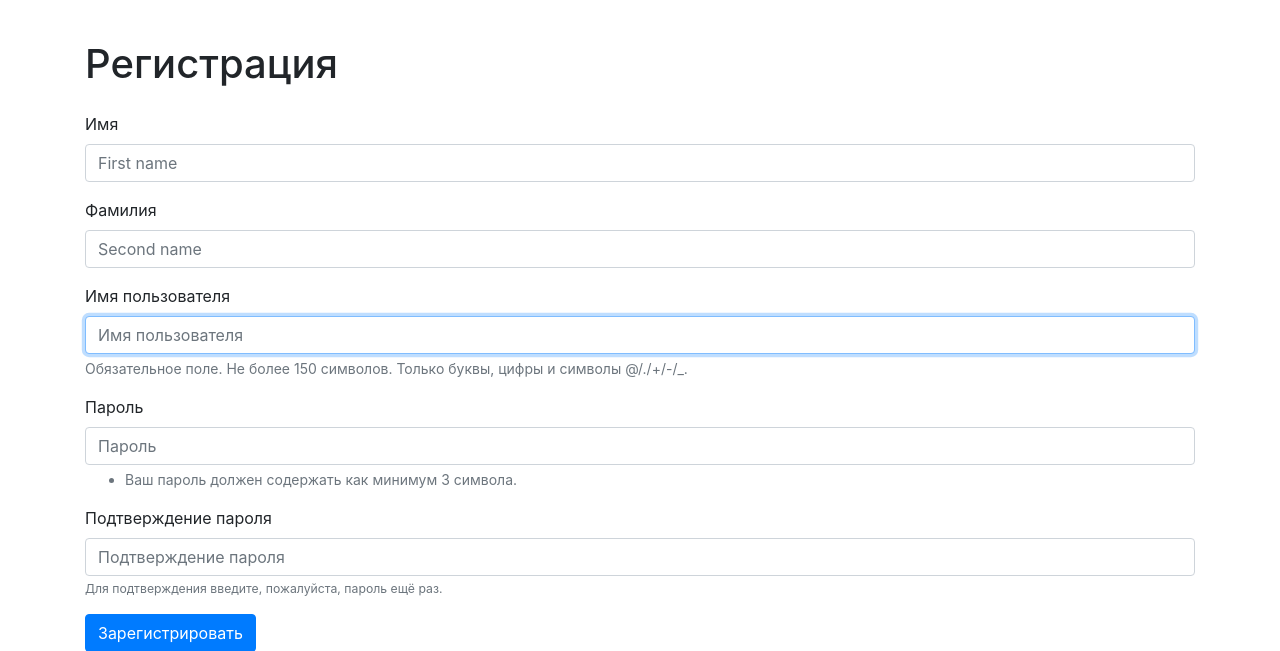
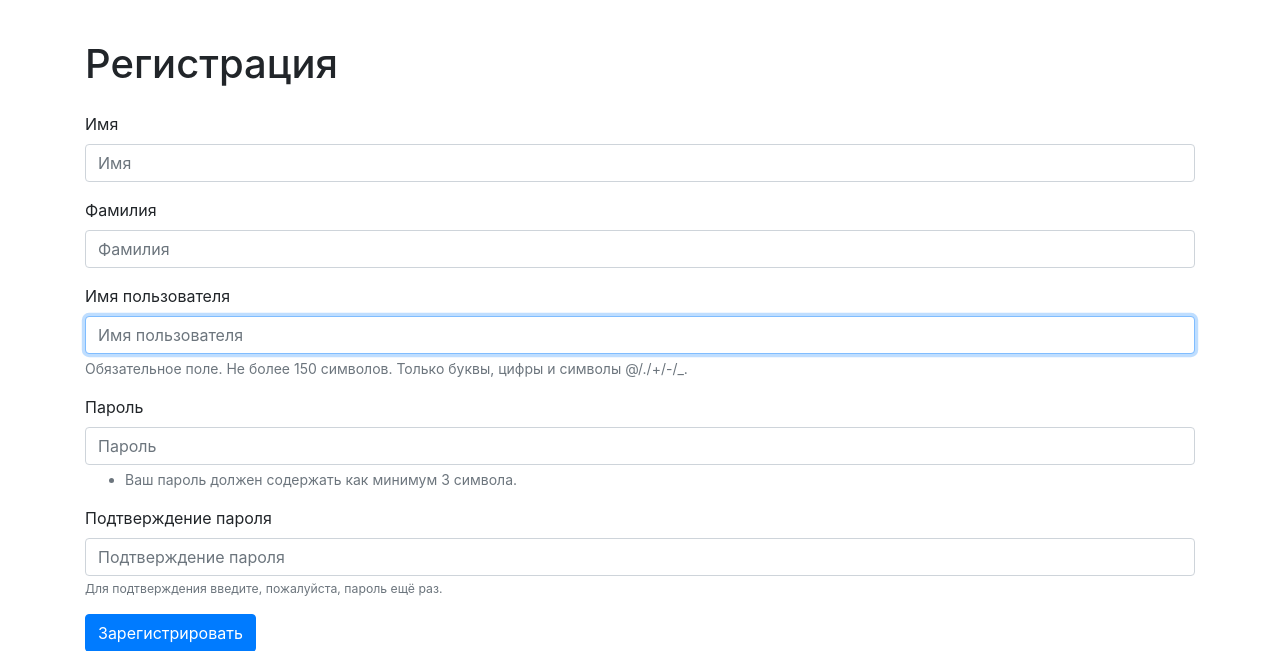
Before and after one commit to Timo4ey/python-project-52, a Django app: page /users/create/ in a window 1280 px wide. Shown: the part 56-707 px from the top of the page. Run offline with Django 4.2, Linux system fonts and the light colour scheme; some libraries are stand-ins or nearby versions.

Commit message:
[fix] add some translates

```diff
--- a/task_manager/users/forms.py
+++ b/task_manager/users/forms.py
@@ -11,11 +11,11 @@ class SignUpForm(UserCreationForm):
 
     first_name = forms.CharField(label=_('Имя'), max_length=150,
                                  widget=forms.TextInput(
-                                 attrs={'class': 'form-control', 'placeholder': 'First name'}))
+                                 attrs={'class': 'form-control', 'placeholder': _('Имя')}))
 
     last_name = forms.CharField(label=_('Фамилия'), max_length=150,
                                 widget=forms.TextInput(
-                                attrs={'class': 'form-control', 'placeholder': 'Second name'}))
+                                attrs={'class': 'form-control', 'placeholder': _('Фамилия')}))
 
     # username_help_text = _("Обязательное поле. Не более 150 символов. Только буквы, цифры и символы @/./+/-/_.")
 
@@ -69,18 +69,18 @@ class UpdateForm(UserChangeForm):
     # form =
     first_name = forms.CharField(label=_('Имя'), max_length=150,
                                  widget=forms.TextInput(
-                                 attrs={'class': 'form-control', 'placeholder': 'First name'}))
+                                 attrs={'class': 'form-control', 'placeholder': _('Имя')}))
 
     last_name = forms.CharField(label=_('Фамилия'), max_length=150,
                                 widget=forms.TextInput(
-                                attrs={'class': 'form-control', 'placeholder': 'Second name'}))
+                                attrs={'class': 'form-control', 'placeholder': _('Фамилия')}))
 
-    username_help_text = _("Обязательное поле. Не более 150 символов.\
-                            Только буквы, цифры и символы @/./+/-/_.")
-    password1 = forms.CharField(label="Password", widget=forms.PasswordInput(
-                                attrs={'class': 'form-control', 'placeholder': 'Second name'}),)
-    password2 = forms.CharField(label="Password", widget=forms.PasswordInput(
-                                attrs={'class': 'form-control', 'placeholder': 'Second name'}),)
+    # username_help_text = _("Обязательное поле. Не более 150 символов.\
+    #                         Только буквы, цифры и символы @/./+/-/_.")
+    password1 = forms.CharField(label=_('Пароль', widget=forms.PasswordInput(
+                                attrs={'class': 'form-control', 'placeholder': _('Пароль')})))
+    password2 = forms.CharField(label=_('Подтверждение пароля'), widget=forms.PasswordInput(
+                                attrs={'class': 'form-control', 'placeholder': _('Подтверждение пароля')}))
 
     class Meta:
         model = User
@@ -95,7 +95,7 @@ class UpdateForm(UserChangeForm):
                                                      })
         self.fields['username'].validators = [MaxLengthValidator]
         self.fields['username'].label = _('Имя пользователя')
-        self.fields['username'].help_text = self.username_help_text
+        # self.fields['username'].help_text = self.username_help_text
 
         self.fields['password1'].widget.attrs.update({"class": 'form-control',
                                                       "placeholder": _('Пароль'),
--- a/task_manager/users/templates/users/create.html
+++ b/task_manager/users/templates/users/create.html
@@ -2,7 +2,7 @@
     {% load i18n %}
     {% block content %}
     {% load user_extras %}
-    <h1 class="my-4"> {% trans "Регистрация" %}</h1>
+    <h1 class="my-4">{% trans "Регистрация" %}</h1>
 
         <form action="{% url 'create' %}" method="post">
 
@@ -25,7 +25,7 @@
 
             <!--last_name-->
          <div class="form-group">
-                <label for="{{ form.second_name.auto_id }}">{{ form.last_name.label }}</label>
+                <label for="{{ form.last_name.auto_id }}">{{ form.last_name.label }}</label>
                 {% if not form.errors %}
                     {{ form.last_name }}
                 {% elif not form.errors.last_name %}
```
Also changed, not shown: task_manager/users/locale/en/LC_MESSAGES/django.po, 1 other file.
